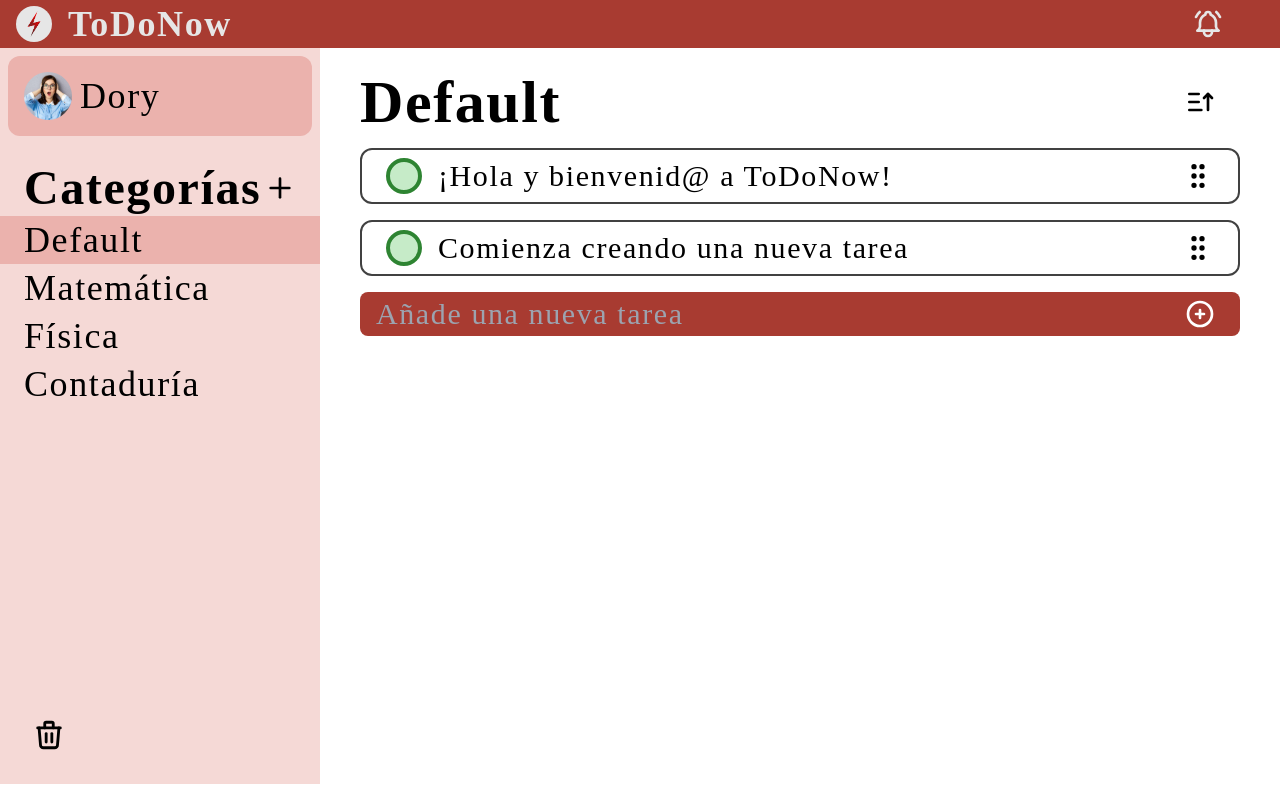
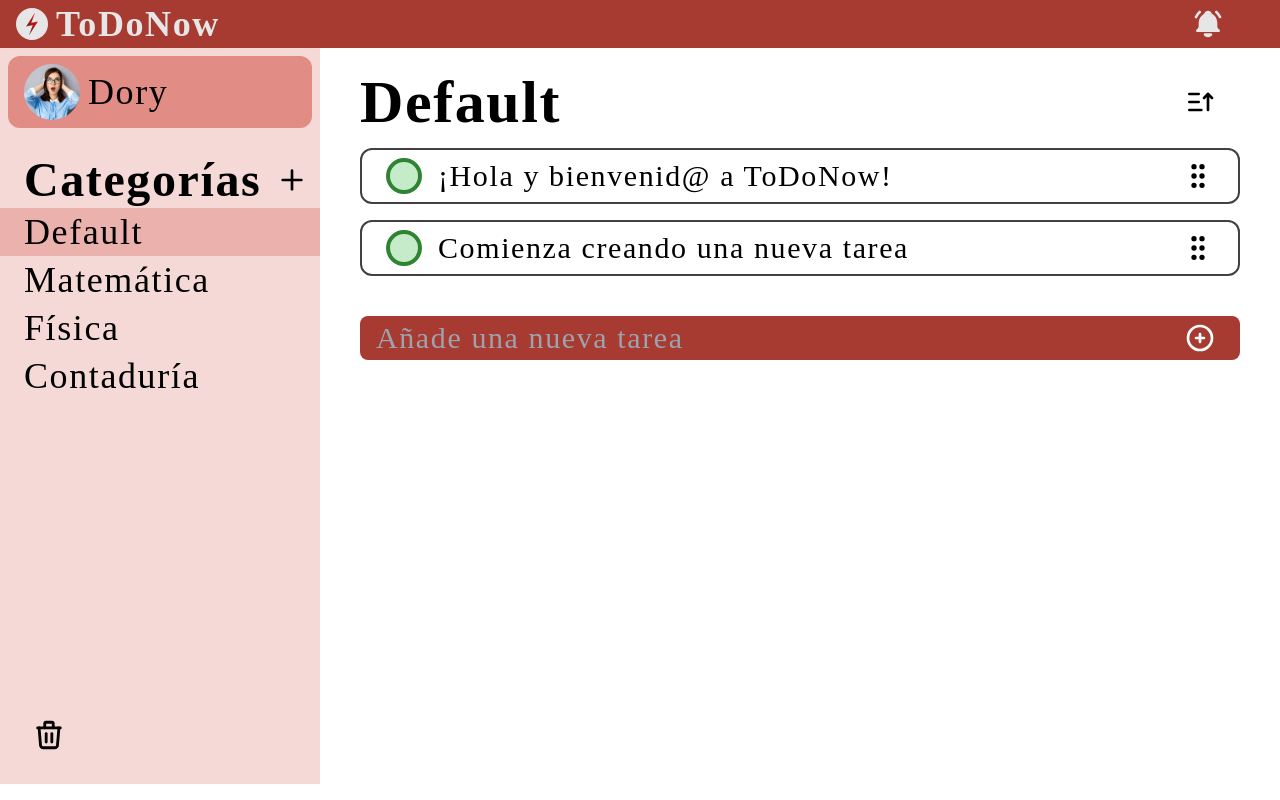
Before and after one commit to eavm314/ProyectoHCI, a React (Vite) app: page /home in a window 1280 px wide. Built offline with nearby package versions, Linux system fonts and the light colour scheme; a web font is replaced by a local one.

Commit message:
ultimos detalles

```diff
--- a/index.html
+++ b/index.html
@@ -2,7 +2,7 @@
 <html lang="en">
   <head>
     <meta charset="UTF-8" />
-    <link rel="icon" type="image/svg+xml" href="/vite.svg" />
+    <link rel="icon" type="image/svg+xml" href="/rayito.png" />
     <meta name="viewport" content="width=device-width, initial-scale=1.0" />
     <title>My ToDo List</title>
   </head>
--- a/src/Inicio.jsx
+++ b/src/Inicio.jsx
@@ -7,11 +7,11 @@ export default function Inicio() {
             <div className='text-center w-1/2 z-10'>
                 <h1 className='font-bold text-8xl'>ToDoNow</h1>
                 <p className='text-3xl'>Domina tu lista de tareas con ToDoNow, la forma más sencilla y efectiva de organizar tus pendientes. Ya sea para trabajo, estudio o actividades cotidianas, ToDoNow te permite mantener todo en un solo lugar, con recordatorios personalizados, tareas recurrentes y mucho más. Descubre cómo aumentar tu productividad y reducir el estrés con ToDoNow.</p>
-        <br/>
+                <br />
 
                 <p className='text-3xl'>¡Únete a la comunidad de usuarios satisfechos hoy mismo!</p>
 
-        <br/>
+                <br />
 
                 <Link to='/login'
                     className='bg-rojito-4 text-white
--- a/src/components/Home/BarraLateral.jsx
+++ b/src/components/Home/BarraLateral.jsx
@@ -8,17 +8,17 @@ export const BarraLateral = (props) => {
     const { listaCarpetas, carpetaActual, setCarpetaActual } = props;
     console.log(listaCarpetas);
     return (
-        <div className='w-1/4 bg-rojito-1 flex flex-col'>
+        <div className='w-1/4 min-w-min bg-rojito-1 flex flex-col'>
             <Perfil />
 
             <div className='flex items-center
-            px-6 py-1 mt-4
+            pl-6 py-1 mt-4
             text-5xl font-bold
             hover:bg-rojito-2'>
-                <button>
+                <button className='w-full text-start'>
                     Categorías
                 </button>
-                <button className='ml-auto hover:text-rojito-5' >
+                <button className='p-1 mx-2 hover:text-rojito-5' >
                     <IconPlus size={32} />
                 </button>
             </div>
--- a/src/components/Home/Carpeta.jsx
+++ b/src/components/Home/Carpeta.jsx
@@ -5,18 +5,18 @@ export const Carpeta = (props) => {
     const {nombre, carpetaActual, setCarpetaActual} = props;
     return (
 
-        <div className={'group flex items-center text-4xl px-6 py-1 hover:bg-rojito-2 ' +
-        (nombre === carpetaActual? "bg-rojito-2": "bg-rojito-1")}
+        <div className={'group flex items-center text-4xl pl-6 py-1 hover:bg-rojito-2 ' +
+        (nombre === carpetaActual? "bg-rojito-2": "bg-rojito-1")+ " transition duration-500"}
         // style={{backgroundColor: nombre === carpetaActual? '#EBB2AD':'#F5D9D6', backgroundColor:hover: '#EBB2AD'}}
         // onMouseOut={this.style.backgroundColor=nombre === carpetaActual? '#EBB2AD':'#F5D9D6'}
         // onMouseOver={this.style.backgroundColor='#EBB2AD'}
         >
-            <button
+            <button className='w-full text-start'
                 onClick={()=>{setCarpetaActual(nombre)}}>
                 {nombre}
             </button>
 
-            <button className='ml-auto invisible group-hover:visible hover:text-rojito-5'>
+            <button className='p-1 mx-3 invisible group-hover:visible hover:text-rojito-5'>
                 <IconTrash />
             </button>
         </div>
--- a/src/components/Home/Navigation.jsx
+++ b/src/components/Home/Navigation.jsx
@@ -1,17 +1,33 @@
-import { IconBellRinging } from '@tabler/icons-react'
-import React from 'react'
+import React, { useState } from 'react'
+import { Link } from 'react-router-dom'
+import { IconBellRinging, IconBellRingingFilled } from '@tabler/icons-react';
+import { IconBell } from '@tabler/icons-react';
 
 export const Navigation = () => {
+    const [notification, setNotification] = useState(false);
+
+    const changeState = () => {
+        setNotification(!notification);
+    };
+
     return (
         <div className='h-12 flex items-center bg-rojito-5 text-blanco'>
 
-            <img className='h-9 w-9 ml-4 bg-blanco rounded-full'
-                src="./public/rayito.png" alt="logo" />
+            <Link to={'/'} className='flex items-center ml-4'>
+                <img className='h-8 w-8 bg-blanco rounded-full'
+                    src="./rayito.png" alt="logo" />
 
-            <h1 className='text-4xl ml-4 font-bold'>
-                ToDoNow
-            </h1>
-            <IconBellRinging className='ml-auto mr-14' size={32}/>
+                <h1 className='text-4xl ml-2 font-bold'>
+                    ToDoNow
+                </h1>
+            </Link>
+
+            <button className='ml-auto mr-14'
+                onClick={changeState}>
+                {notification ?
+                    <IconBell size={32} /> :
+                    <IconBellRingingFilled size={32} />}
+            </button>
 
         </div>
     )
--- a/src/components/Home/Notas.jsx
+++ b/src/components/Home/Notas.jsx
@@ -39,7 +39,7 @@ export const Notas = (props) => {
 
             <form
             className='sticky bottom-0 w-full
-            text-3xl text-white py-1 px-4
+            text-3xl text-white py-1 px-4 mt-10
             bg-rojito-5 rounded-lg
             flex items-center'
             onSubmit={guardarTarea}>
--- a/src/components/Home/Perfil.jsx
+++ b/src/components/Home/Perfil.jsx
@@ -5,19 +5,15 @@ export const Perfil = () => {
     return (
         <button
             className='group flex items-center
-    bg-rojito-2 m-2 p-4 rounded-xl
-    transition
-    focus:flex-col focus:justify-center'>
+            bg-rojito-3 m-2 px-4 py-2 rounded-xl
+            focus:flex-col focus:justify-center focus:pt-4'>
             <img
-        className='h-12 w-12 rounded-full
+                className='h-14 w-14 rounded-full
                 transition group-focus:w-1/2 group-focus:h-auto'
                 src="./dory.png" alt="perfil" />
 
-        <p className='text-4xl ml-2 mr-4 transition group-focus:mt-4 group-focus:text-5xl'>Dory</p>
+            <p className='text-4xl ml-2 mr-6 transition group-focus:mt-4 group-focus:text-5xl'>Dory</p>
 
-        {/* <button className='ml-auto hover:text-rojito-5'>
-            <IconEdit  size={28}/>
-        </button> */}
         </button>
     )
 }
--- a/src/components/Home/Tarea.jsx
+++ b/src/components/Home/Tarea.jsx
@@ -5,8 +5,8 @@ export const Tarea = (props) => {
     const { contenido } = props;
     return (
         <div className='flex items-center
-        px-6 py-2 my-4
-        border-2 border-negro rounded-xl'>
+        px-6 py-2 my-4 rounded-xl
+        border-2 border-negro hover:bg-blanco transition duration-300'>
 
             <input type="checkbox" name="done"
                 className='h-9 w-9 appearance-none
@@ -16,7 +16,7 @@ export const Tarea = (props) => {
 
             <p className='text-3xl ml-4'>{contenido}</p>
 
-            <IconGripVertical className='ml-auto' size={32} />
+            <IconGripVertical className='ml-auto cursor-grab' size={32} />
         </div>
     )
 }
--- a/src/components/Login/Login.jsx
+++ b/src/components/Login/Login.jsx
@@ -1,31 +1,7 @@
 import React, { useState } from 'react'
 import { Link } from 'react-router-dom';
 
-export const Login = (props) => {
-  const { listaAutos, setListaAutos } = props;
-  const [placa, setPlaca] = useState('');
-  const [name, setName] = useState('');
-  const [registerDate, setRegisterDate] = useState('');
-  const [error, setError] = useState(false);
-
-  const handleSubmit = (event) => {
-    event.preventDefault();
-
-    // verificar que haya llenado todo el formulario
-    if ([name, placa, registerDate].includes('')) {
-      setError(true);
-      return;
-    }
-    setError(false);
-
-    console.log(placa);
-    setListaAutos([...listaAutos, {
-      name,
-      registerDate,
-      plate: placa
-    }]);
-  };
-
+export const Login = () => {
     return (
         <div className='h-screen flex justify-center items-center bg-blanco'>
             <div className="w-3/4 text-2xl max-w-screen-sm">
@@ -35,31 +11,21 @@ export const Login = (props) => {
                 <p className="text-center text-3xl my-4">
                     Con nuestra aplicación nunca volverás a olvidar una tarea importante. Organiza tu vida con facilidad y eficiencia gracias a nuestra intuitiva interfaz de usuario y funcionalidades.
                 </p>
-        <form
-          className="p-10 rounded-lg shadow-lg mx-16 mt-2 border-2"
-          onSubmit={handleSubmit}
-        >
-          {error && <p className="bg-rojito-4 text-white text-center p-3 mb-5">Todos los campos son Obligatorios</p>}
-
+                <form className="px-10 py-6 rounded-lg shadow-lg mx-16 mt-2 border-2">
+                    <h1 className='text-5xl font-bold mb-4'>Crear cuenta</h1>
                     <input
                         placeholder="Nombre"
                         className="border-2 w-full my-2 p-1 md:w-1/2 outline-none"
-            value={placa}
-            onChange={(e) => setPlaca(e.target.value)}
                     />
 
                     <input
                         placeholder="Apellido"
                         className="border-2 w-full my-2 p-1 md:w-1/2 md:border-l-0 outline-none"
-            value={name}
-            onChange={(e) => setName(e.target.value)}
                     />
 
                     <input
                         placeholder="Correo electrónico outline-none"
                         className="border-2 w-full my-2 p-1"
-            value={registerDate}
-            onChange={(e) => setRegisterDate(e.target.value)}
                     />
 
                     <input
@@ -68,7 +34,6 @@ export const Login = (props) => {
                     />
 
                     <Link to='/home'
-            type='submit'
                         className='bg-rojito-4 text-white
             rounded-md hover:bg-rojito-5
             shadow-sm shadow-negro
```
Lines whose indentation alone changed are shown as unchanged.
